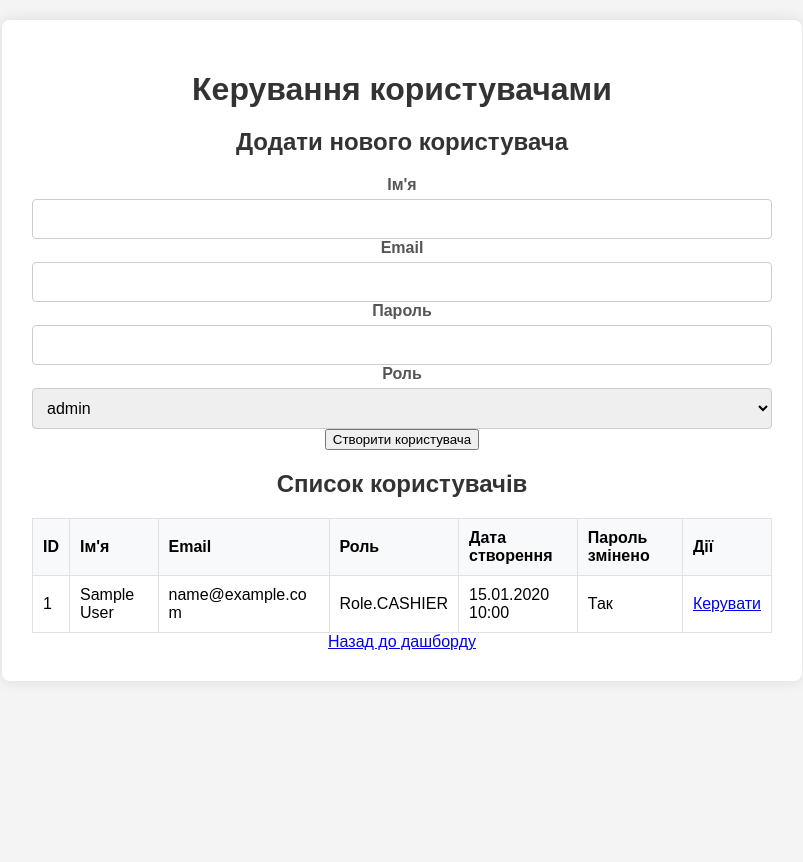
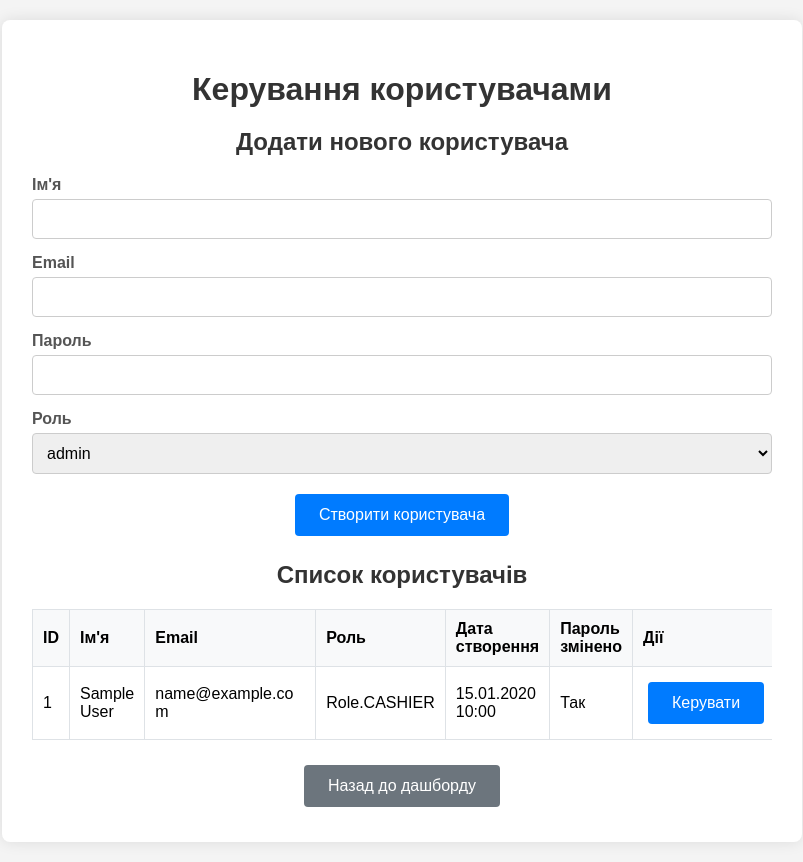
Before and after one commit to DmytroVoronkov/flask-air-commerce, a Flask app: template app/templates/users/manage_users.html in a window 1280 px wide. Shown: the whole page, without its empty margins (238-1041 px from the left). Before the commit the page ends 650 px from the top, so only its background shows below. Run offline with Flask 3, Linux system fonts and the light colour scheme; tables that the repository leaves empty hold one stand-in row (values such as "Sample post"); the template is opened without the code that fills it: values that come from a table or form of the project are taken from there, most other values are stand-ins (such as "Sample title", 1, 10 or a date in 2020).

Commit message:
~ fixed styles in manage_users template

```diff
--- a/app/templates/users/manage_users.html
+++ b/app/templates/users/manage_users.html
@@ -117,93 +117,83 @@
         }
     </style>
 </head>
-<body class="bg-gray-100">
-    <div class="container mx-auto max-w-4xl mt-10">
-        <h1 class="text-2xl font-bold mb-6">Керування користувачами</h1>
+<body>
+    <div class="container">
+        <h1>Керування користувачами</h1>
         {% with messages = get_flashed_messages(with_categories=true) %}
             {% if messages %}
+                <div class="flash-messages">
                     {% for category, message in messages %}
-                    <div class="bg-{{ 'green' if category == 'success' else 'red' }}-100 border border-{{ 'green' if category == 'success' else 'red' }}-400 text-{{ 'green' if category == 'success' else 'red' }}-700 px-4 py-3 rounded relative mb-4" role="alert">
+                        <div class="flash-message {{ 'flash-success' if category == 'success' else 'flash-error' }}">
                             {{ message }}
                         </div>
                     {% endfor %}
+                </div>
             {% endif %}
         {% endwith %}
 
-        <div class="bg-white shadow-md rounded px-8 pt-6 pb-8 mb-4">
-            <h2 class="text-xl font-bold mb-4">Додати нового користувача</h2>
+        <div>
+            <h2>Додати нового користувача</h2>
             <form method="POST" action="{{ url_for('users.manage_users') }}">
-                <div class="mb-4">
-                    <label class="block text-gray-700 text-sm font-bold mb-2" for="name">
-                        Ім'я
-                    </label>
-                    <input class="shadow appearance-none border rounded w-full py-2 px-3 text-gray-700 leading-tight focus:outline-none focus:shadow-outline" id="name" name="name" type="text" required>
+                <div class="form-group">
+                    <label for="name">Ім'я</label>
+                    <input id="name" name="name" type="text" required>
                 </div>
-                <div class="mb-4">
-                    <label class="block text-gray-700 text-sm font-bold mb-2" for="email">
-                        Email
-                    </label>
-                    <input class="shadow appearance-none border rounded w-full py-2 px-3 text-gray-700 leading-tight focus:outline-none focus:shadow-outline" id="email" name="email" type="email" required>
+                <div class="form-group">
+                    <label for="email">Email</label>
+                    <input id="email" name="email" type="email" required>
                 </div>
-                <div class="mb-4">
-                    <label class="block text-gray-700 text-sm font-bold mb-2" for="password">
-                        Пароль
-                    </label>
-                    <input class="shadow appearance-none border rounded w-full py-2 px-3 text-gray-700 leading-tight focus:outline-none focus:shadow-outline" id="password" name="password" type="password" required>
+                <div class="form-group">
+                    <label for="password">Пароль</label>
+                    <input id="password" name="password" type="password" required>
                 </div>
-                <div class="mb-6">
-                    <label class="block text-gray-700 text-sm font-bold mb-2" for="role">
-                        Роль
-                    </label>
-                    <select class="shadow appearance-none border rounded w-full py-2 px-3 text-gray-700 leading-tight focus:outline-none focus:shadow-outline" id="role" name="role" required>
+                <div class="form-group">
+                    <label for="role">Роль</label>
+                    <select id="role" name="role" required>
                         {% for role in roles %}
                             <option value="{{ role }}">{{ role }}</option>
                         {% endfor %}
                     </select>
                 </div>
-                <button class="bg-blue-500 hover:bg-blue-700 text-white font-bold py-2 px-4 rounded focus:outline-none focus:shadow-outline" type="submit">
-                    Створити користувача
-                </button>
+                <button class="btn btn-primary" type="submit">Створити користувача</button>
             </form>
         </div>
 
-        <div class="bg-white shadow-md rounded px-8 pt-6 pb-8 mb-4">
-            <h2 class="text-xl font-bold mb-4">Список користувачів</h2>
-            <table class="min-w-full bg-white">
+        <div>
+            <h2>Список користувачів</h2>
+            <div class="table-container">
+                <table>
                     <thead>
                         <tr>
-                        <th class="py-2">ID</th>
-                        <th class="py-2">Ім'я</th>
-                        <th class="py-2">Email</th>
-                        <th class="py-2">Роль</th>
-                        <th class="py-2">Дата створення</th>
-                        <th class="py-2">Пароль змінено</th>
-                        <th class="py-2">Дії</th>
+                            <th>ID</th>
+                            <th>Ім'я</th>
+                            <th>Email</th>
+                            <th>Роль</th>
+                            <th>Дата створення</th>
+                            <th>Пароль змінено</th>
+                            <th>Дії</th>
                         </tr>
                     </thead>
                     <tbody>
                         {% for user in users %}
                         <tr>
-                        <td class="border px-4 py-2">{{ user.id }}</td>
-                        <td class="border px-4 py-2">{{ user.name }}</td>
-                        <td class="border px-4 py-2">{{ user.email }}</td>
-                        <td class="border px-4 py-2">{{ user.role }}</td>
-                        <td class="border px-4 py-2">{{ user.created_at | datetimeformat }}</td>
-                        <td class="border px-4 py-2">{{ 'Так' if user.password_changed else 'Ні' }}</td>
-                        <td class="border px-4 py-2">
-                            <a href="{{ url_for('users.manage_user', user_id=user.id) }}" class="bg-blue-500 hover:bg-blue-700 text-white font-bold py-1 px-2 rounded">
-                                Керувати
-                            </a>
+                            <td>{{ user.id }}</td>
+                            <td>{{ user.name }}</td>
+                            <td>{{ user.email }}</td>
+                            <td>{{ user.role }}</td>
+                            <td>{{ user.created_at | datetimeformat }}</td>
+                            <td>{{ 'Так' if user.password_changed else 'Ні' }}</td>
+                            <td>
+                                <a href="{{ url_for('users.manage_user', user_id=user.id) }}" class="btn btn-primary">Керувати</a>
                             </td>
                         </tr>
                         {% endfor %}
                     </tbody>
                 </table>
             </div>
+        </div>
 
-        <a href="{{ url_for('web.dashboard') }}" class="inline-block bg-gray-500 hover:bg-gray-700 text-white font-bold py-2 px-4 rounded">
-            Назад до дашборду
-        </a>
+        <a href="{{ url_for('web.dashboard') }}" class="btn btn-secondary">Назад до дашборду</a>
     </div>
 </body>
 </html>
```
Lines whose indentation alone changed are shown as unchanged.
